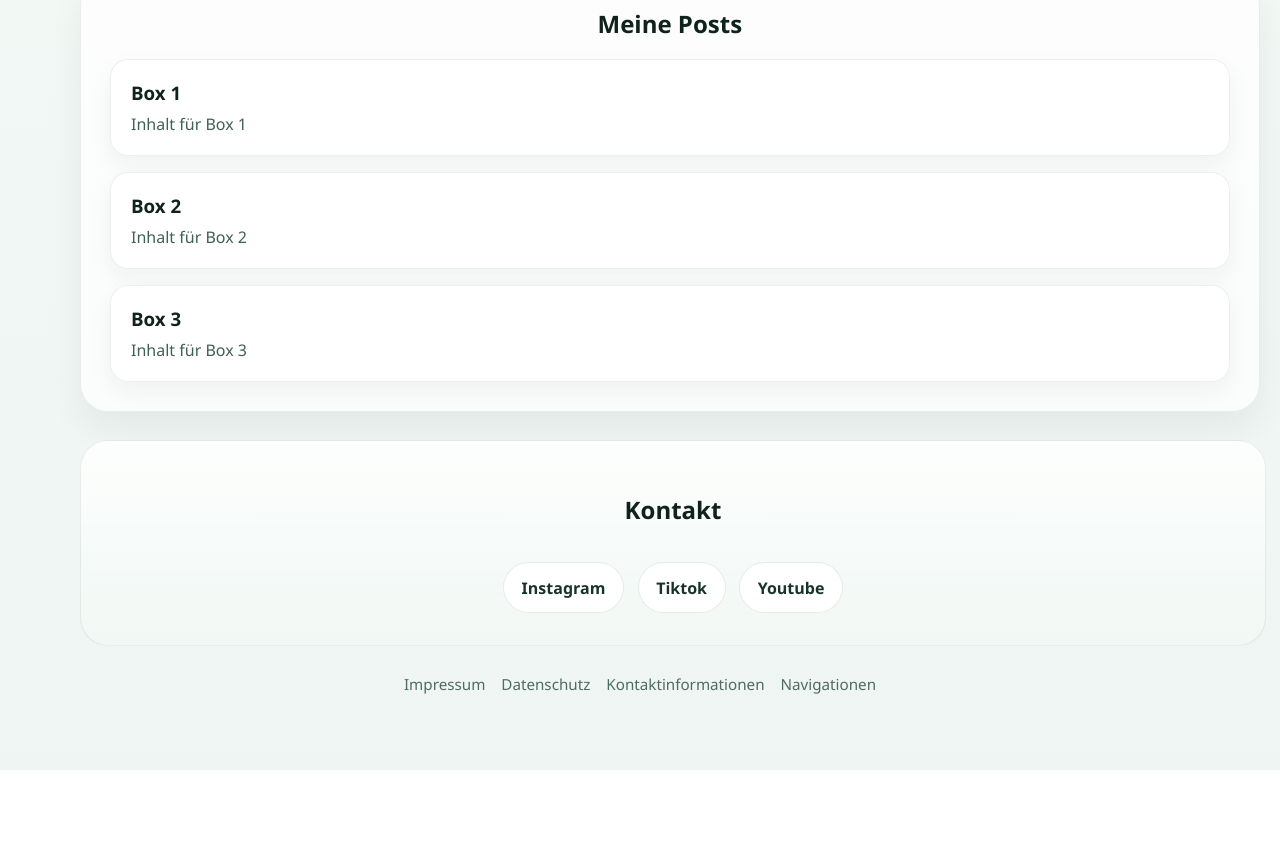
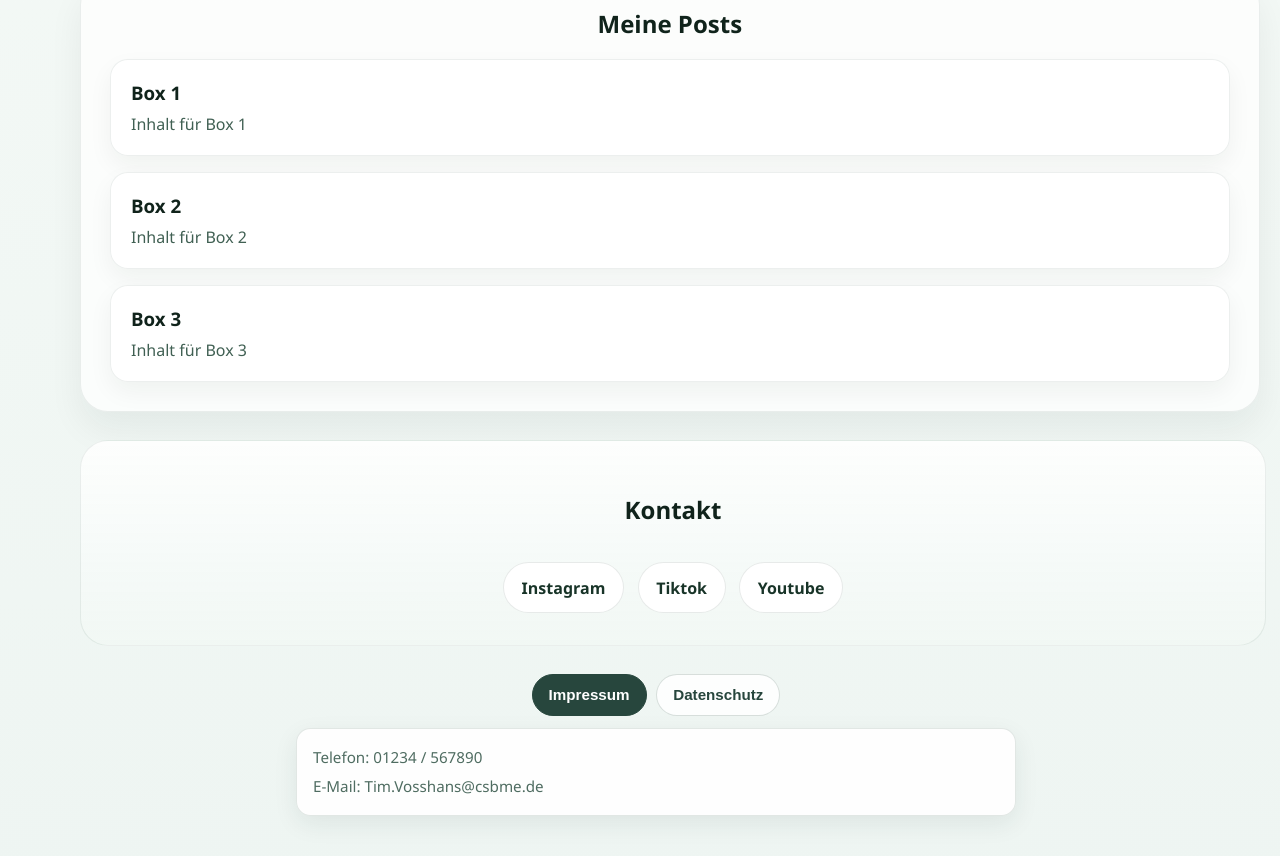
Before and after one commit to VossiDev09/One-pager-project, an Angular app: page / in a window 1280 px wide. Shown: the part 881-1737 px from the top of the page. Before the commit the page ends 1651 px from the top, so only its background shows below. Built offline with nearby package versions, Linux system fonts and the light colour scheme.

Commit message:
feat: restructure footer component with accordion functionality and dynamic content display

```diff
--- a/src/app/components/footer/footer.css
+++ b/src/app/components/footer/footer.css
@@ -2,15 +2,64 @@
   width: 100%;
   max-width: 1120px;
   margin: 0 auto 1.75rem;
-  display: flex;
-  justify-content: center;
-  flex-wrap: wrap;
-  gap: 1rem;
+  padding: 0 1rem;
   color: #4f6c61;
   font-size: 0.95rem;
   animation: fade-up 760ms 560ms ease-out both;
 }
 
-.footer-links p {
+.footer-accordion {
+  width: 100%;
+  max-width: 720px;
+  margin: 0 auto;
+  display: grid;
+  gap: 0.75rem;
+}
+
+.footer-buttons {
+  width: 100%;
+  display: flex;
+  flex-wrap: wrap;
+  justify-content: center;
+  align-items: center;
+  gap: 0.6rem;
+}
+
+.footer-button {
+  border: 1px solid rgba(79, 108, 97, 0.22);
+  border-radius: 999px;
+  background: rgba(255, 255, 255, 0.86);
+  color: #27463d;
+  padding: 0.7rem 1rem;
+  font-size: 0.95rem;
+  font-weight: 600;
+  cursor: pointer;
+  transition: all 180ms ease;
+}
+
+.footer-button:hover {
+  border-color: #5d8b7d;
+  transform: translateY(-1px);
+}
+
+.footer-button.active {
+  background: #27463d;
+  color: white;
+  border-color: #27463d;
+}
+
+.footer-panel {
+  padding: 1rem;
+  border: 1px solid rgba(79, 108, 97, 0.16);
+  border-radius: 0.9rem;
+  background: rgba(255, 255, 255, 0.9);
+  box-shadow: 0 8px 24px rgba(27, 56, 48, 0.08);
+  display: flex;
+  flex-direction: column;
+  gap: 0.35rem;
+}
+
+.footer-panel p {
   margin: 0;
+  line-height: 1.6;
 }
--- a/src/app/components/footer/footer.html
+++ b/src/app/components/footer/footer.html
@@ -1,5 +1,24 @@
 <footer class="footer-links">
-  @for (entry of entries; track entry) {
-    <p>{{ entry }}</p>
-  }
+  <div class="footer-accordion">
+    <div class="footer-buttons">
+      @for (entry of entries; track entry.title) {
+        <button
+          type="button"
+          class="footer-button"
+          [class.active]="activeEntry === entry.title"
+          (click)="toggleEntry(entry.title)"
+        >
+          {{ entry.title }}
+        </button>
+      }
+    </div>
+
+    @if (activeEntryData) {
+      <div class="footer-panel">
+        @for (line of activeEntryData.content; track line) {
+          <p>{{ line }}</p>
+        }
+      </div>
+    }
+  </div>
 </footer>
--- a/src/app/components/footer/footer.ts
+++ b/src/app/components/footer/footer.ts
@@ -1,4 +1,9 @@
 import { ChangeDetectionStrategy, Component } from '@angular/core';
+
+type FooterEntry = {
+  title: string;
+  content: string[];
+};
 
 @Component({
   selector: 'app-footer',
@@ -7,10 +12,31 @@ import { ChangeDetectionStrategy, Component } from '@angular/core';
   changeDetection: ChangeDetectionStrategy.OnPush,
 })
 export class Footer {
-  protected readonly entries: readonly string[] = [
-    'Impressum',
-    'Datenschutz',
-    'Kontaktinformationen',
-    'Navigationen',
+  protected readonly entries: readonly FooterEntry[] = [
+    {
+      title: 'Impressum',
+      content: [
+        'Telefon: 01234 / 567890',
+        'E-Mail: Tim.Vosshans@csbme.de',
+      ],
+    },
+    {
+      title: 'Datenschutz',
+      content: [
+        'Wir verarbeiten Ihre Daten nur zur Bearbeitung Ihrer Anfrage.',
+        'Ihre Informationen werden nicht an Dritte weitergegeben.',
+        'Sie können jederzeit Auskunft über gespeicherte Daten verlangen.',
+      ],
+    },
   ];
+
+  protected activeEntry: string | null = 'Impressum';
+
+  protected get activeEntryData(): FooterEntry | null {
+    return this.entries.find((entry) => entry.title === this.activeEntry) ?? null;
+  }
+
+  protected toggleEntry(title: string): void {
+    this.activeEntry = this.activeEntry === title ? null : title;
+  }
 }
```
